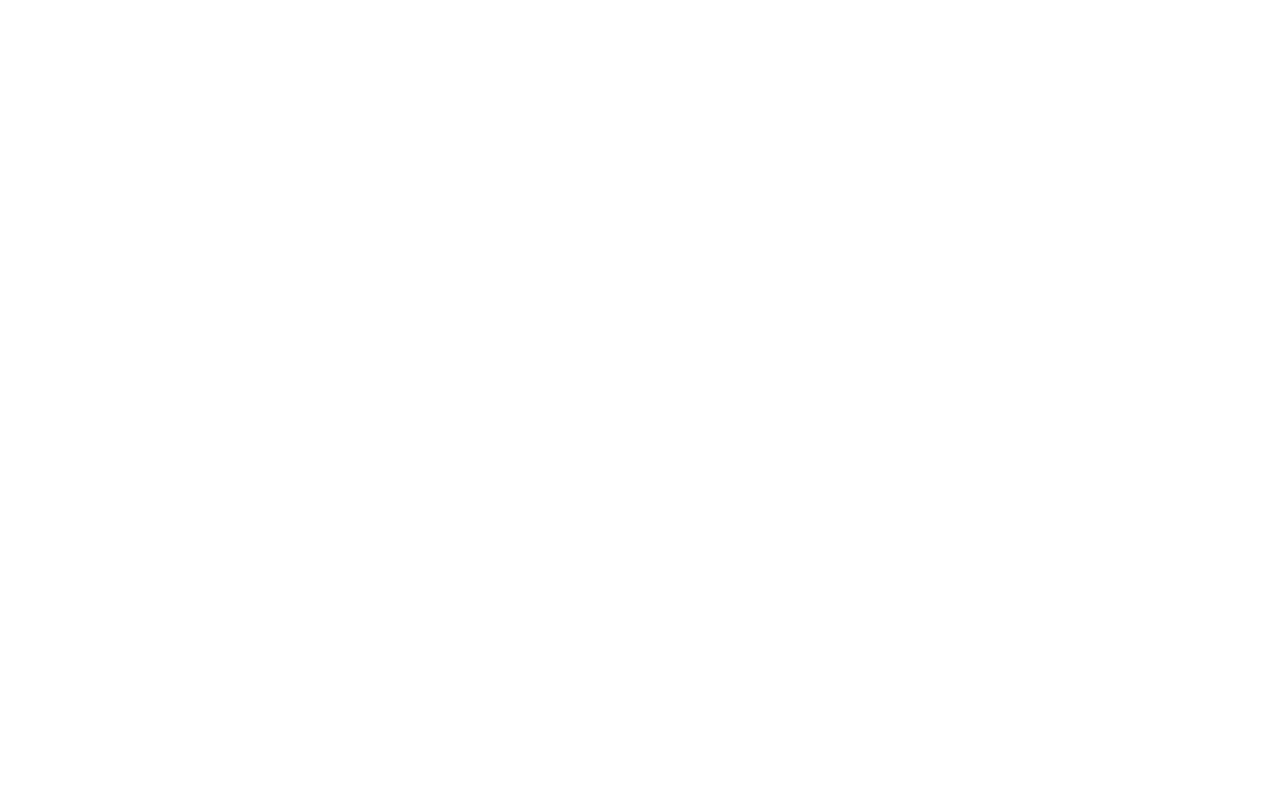
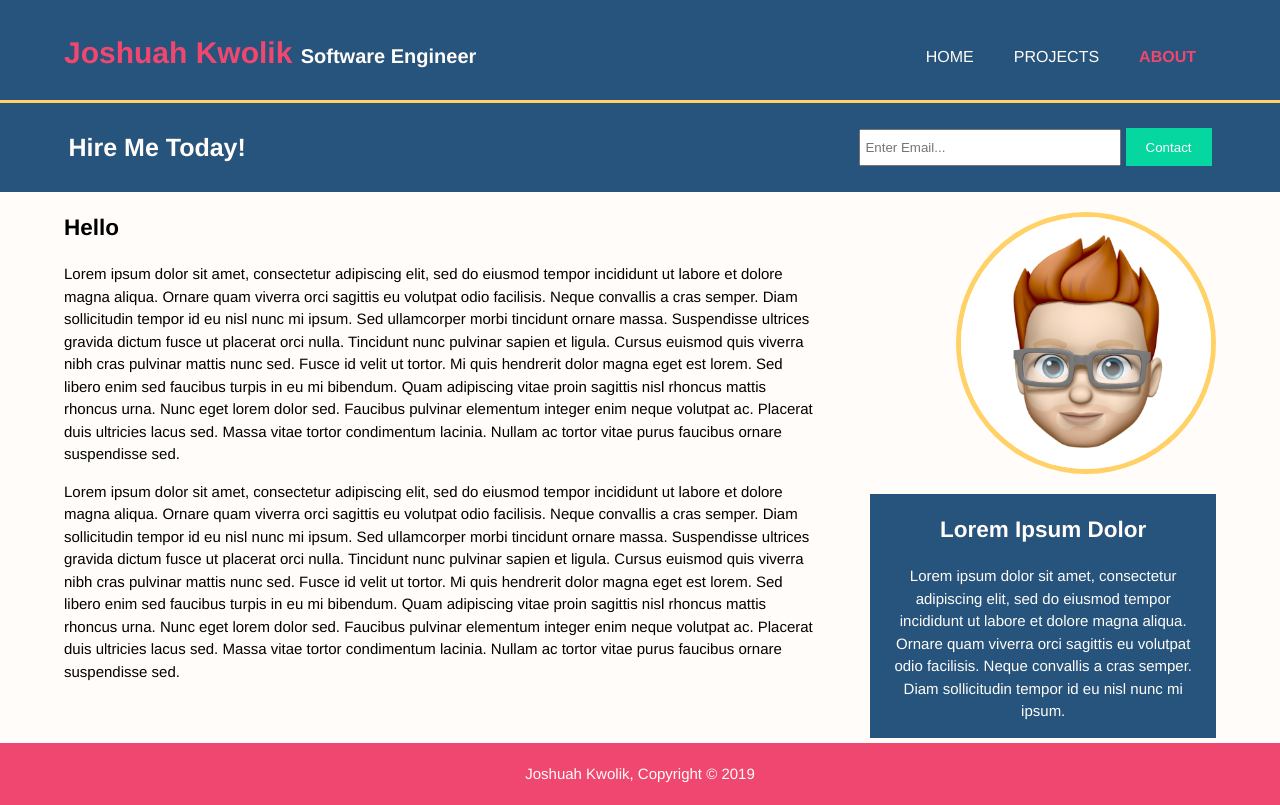
Before and after one commit to jdkwolik/Project-Personal-Website, a plain HTML site: page contact.html in a window 1280 px wide. Drawn offline with Linux system fonts and the light colour scheme.

Commit message:
updated CSS and images

```diff
--- a/contact.html
+++ b/contact.html
@@ -0,0 +1,54 @@
+<!DOCTYPE html>
+<html lang="en" dir="ltr">
+  <head>
+    <meta charset="utf-8">
+    <meta name="viewport" content="width=device-width">
+    <meta name="description" content="Joshuah Kwolik Project Portfolio & Personal Website">
+    <meta name="keywords" contect="software developer, software engineer, ios">
+    <meta name="author" content="Joshuah Kwolik">
+    <title>Joshuah Kwolik Personal Website & Portfolio</title>
+    <link rel="stylesheet" href="./css/style.css">
+  </head>
+  <body>
+    <header>
+      <div class="container">
+        <div id="branding">
+          <h1><span class="highlight">Joshuah Kwolik</span> <span class="title">Software Engineer</span></h1>
+      </div>
+      <nav>
+        <ul>
+          <li><a href="index.html">Home</a></li>
+          <li><a href="projects.html">Projects</a></li>
+          <li class="current"><a href="contact.html">About</a></li>
+        </ul>
+    </header>
+    <section id="contact">
+      <div class="container">
+        <h1>Hire Me Today!</h1>
+        <form>
+          <input type="email" placeholder="Enter Email...">
+          <button type="submit" class="button_1">Contact</button>
+        </form>
+      </div>
+    </section>
+    <section id="about">
+      <div class="container">
+        <img src="./img/josh.jpg" id="josh">
+        <article class="aboutme">
+          <h2 id="aboutMeHeader">Hello</h2>
+          <p>Lorem ipsum dolor sit amet, consectetur adipiscing elit, sed do eiusmod tempor incididunt ut labore et dolore magna aliqua. Ornare quam viverra orci sagittis eu volutpat odio facilisis. Neque convallis a cras semper. Diam sollicitudin tempor id eu nisl nunc mi ipsum. Sed ullamcorper morbi tincidunt ornare massa. Suspendisse ultrices gravida dictum fusce ut placerat orci nulla. Tincidunt nunc pulvinar sapien et ligula. Cursus euismod quis viverra nibh cras pulvinar mattis nunc sed. Fusce id velit ut tortor. Mi quis hendrerit dolor magna eget est lorem. Sed libero enim sed faucibus turpis in eu mi bibendum. Quam adipiscing vitae proin sagittis nisl rhoncus mattis rhoncus urna. Nunc eget lorem dolor sed. Faucibus pulvinar elementum integer enim neque volutpat ac. Placerat duis ultricies lacus sed. Massa vitae tortor condimentum lacinia. Nullam ac tortor vitae purus faucibus ornare suspendisse sed.</p>
+          <p>Lorem ipsum dolor sit amet, consectetur adipiscing elit, sed do eiusmod tempor incididunt ut labore et dolore magna aliqua. Ornare quam viverra orci sagittis eu volutpat odio facilisis. Neque convallis a cras semper. Diam sollicitudin tempor id eu nisl nunc mi ipsum. Sed ullamcorper morbi tincidunt ornare massa. Suspendisse ultrices gravida dictum fusce ut placerat orci nulla. Tincidunt nunc pulvinar sapien et ligula. Cursus euismod quis viverra nibh cras pulvinar mattis nunc sed. Fusce id velit ut tortor. Mi quis hendrerit dolor magna eget est lorem. Sed libero enim sed faucibus turpis in eu mi bibendum. Quam adipiscing vitae proin sagittis nisl rhoncus mattis rhoncus urna. Nunc eget lorem dolor sed. Faucibus pulvinar elementum integer enim neque volutpat ac. Placerat duis ultricies lacus sed. Massa vitae tortor condimentum lacinia. Nullam ac tortor vitae purus faucibus ornare suspendisse sed.</p>
+        </article>
+        <aside class="sidebar">
+          <h2>Lorem Ipsum Dolor</h2>
+          <form>
+            <p>Lorem ipsum dolor sit amet, consectetur adipiscing elit, sed do eiusmod tempor incididunt ut labore et dolore magna aliqua. Ornare quam viverra orci sagittis eu volutpat odio facilisis. Neque convallis a cras semper. Diam sollicitudin tempor id eu nisl nunc mi ipsum.</p>
+          </form>
+        </aside>
+      </div>
+    </section>
+    <footer>
+      <p>Joshuah Kwolik, Copyright &copy; 2019</p>
+    </footer>
+  </body>
+</html>
--- a/css/style.css
+++ b/css/style.css
@@ -1,11 +1,11 @@
 body{
-  font: 15px/1.5 Arial, Helvetica, sans-serif;
+  font: 15px/1.5 Avenir Next, Helvetica, sans-serif;
   padding: 0;
   margin: 0;
-  background-color: #F2EFEA;
+  background-color: #FFFCF9;
 }
 .container{
-  width: 80%;
+  width: 90%;
   margin: auto;
   overflow: hidden;
 }
@@ -15,22 +15,22 @@ ul{
 }
 .button_1 {
   height: 38px;
-  background: #FC7753;
+  background: #06D6A0;
   border: none;
   padding-left: 20px;
   padding-right: 20px;
-  color: #FFFFFF;
+  color: #FFFCF9;
 }
 
 header{
-  background: #403D58;
-  color: #FFFFFF;
+  background: #26547C;
+  color: #FFFCF9;
   padding-top: 30px;
   min-height: 70px;
-  border-bottom: #FC7753 3px solid;
+  border-bottom: #FFD166 3px solid;
 }
 header a{
-  color: #FFFFFF;
+  color: #FFFCF9;
   text-decoration: none;
   text-transform: uppercase;
   font-size: 16px;
@@ -48,24 +48,27 @@ header #branding h1{
 }
 header nav{
   float: right;
-  margin-top: 10px;
+  margin-top: 15px;
 }
 
 header .highlight, header .current a{
-  color: #FC7753;
+  color: #EF476F;
   font-weight: bold;
+}
+header .title{
+  font-size: 20px;
 }
 
 header a:hover{
-  color: #DBD56E;
+  color: #FFD166;
   font-weight: bold;
 }
 
 #showcase{
   min-height: 400px;
-  background: url('../img/software_developer.jpg') no-repeat;
+  background: url('../img/software_developer.jpg');
   text-align: center;
-  color: #FFFFFF;
+  color: #FFFCF9;
 
 }
 #showcase h1{
@@ -78,9 +81,9 @@ header a:hover{
 }
 
 #contact {
-  padding: 15px;
-  color: #FFFFFF;
-  background: #403D58;
+  padding: 5px;
+  color: #FFFCF9;
+  background: #26547C;
 }
 #contact h1{
   float: left;
@@ -99,21 +102,67 @@ header a:hover{
 #languages{
   margin-top: 20px;
 }
+#languages h2{
+  text-align: center;
+  margin-top: 10px;
+  margin-bottom: 20px;
+}
 #languages .box{
   float: left;
   text-align: center;
-  width: 30%;
-  padding: 10px;
-
+  width: 45%;
+  padding: 15px;
 }
 #languages .box img{
   width: 90px;
 }
+#web{
+  border-width: 1px;
+  border-style: solid;
+  border-color: #26547C;
+  margin-top: 20px;
+  margin-bottom: 20px;
+}
+.aboutme{
+  float: left;
+  width: 65%;
+}
+.sidebar{
+  float: right;
+  width: 30%;
+  background-color: #26547C;
+  margin-top: 20px;
+  align-items: center;
 
+}
+.sidebar h2{
+  text-align: center;
+  color: #FFFCF9;
+  padding-left: 15px;
+  padding-right: 15px;
+}
+.sidebar form{
+  text-align: center;
+  color: #FFFCF9;
+  padding-left: 15px;
+  padding-right: 15px;
+}
+.sidebar input{
+  padding: 4px;
+  height: 20px;
+  width: 250px;
+}
+#josh{
+  margin-top: 20px;
+  float: right;
+  width: 250px;
+  border-radius: 50%;
+  border: 5px solid #FFD166;
+}
 footer{
-  padding: 20px;
-  margin-top: 20px;
-  color: #FFFFFF;
-  background-color: #FC7753;
+  padding: 5px;
+  margin-top: 5px;
+  color: #FFFCF9;
+  background-color: #EF476F;
   text-align: center;
 }
```
Also changed, not shown: index.html (+17 -9 lines), projects.html (+33 -12 lines), img/css.png (deleted), img/hero-large_2x.jpg (added), img/html.png (deleted), img/html_css_javascript.png (added), img/javascript.png (deleted), img/josh.jpg (added), img/objective_c.png (added), img/swift.png (added), img/xcode.png (added), 1 other file.
